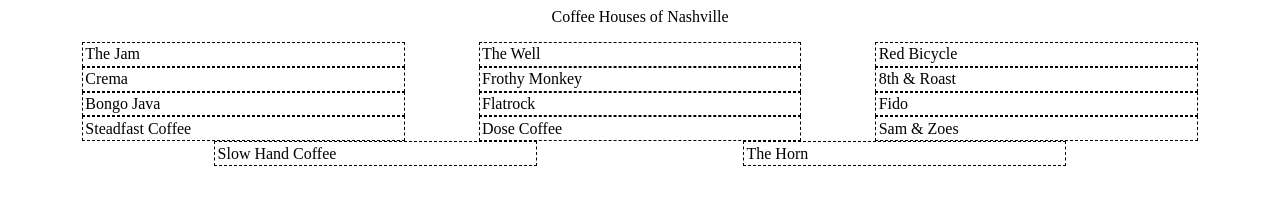
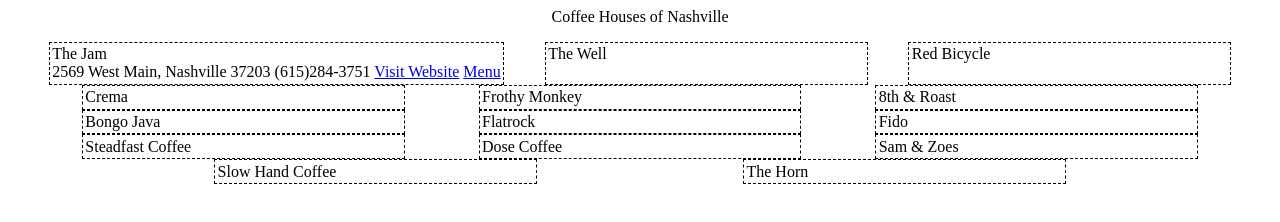
Before and after one commit to Thomas88s/CoffeeChallenge, a plain HTML site: page index.html in a window 1280 px wide. Drawn offline with Linux system fonts and the light colour scheme.

Commit message:
first commit

```diff
--- a/index.html
+++ b/index.html
@@ -11,8 +11,20 @@
     <p>
 
     </p>
-<section class="list">
-  <article class="shop">The Jam</article>
+<section class="group">
+  <section class="list">
+    <article class="shop">The Jam
+      <div class="details">
+        <a class="address">2569 West Main, Nashville 37203</a>
+        <a class="phoneNumber">(615)284-3751</a>
+        <a class="websitelink"><a href="html">Visit Website</a>
+        <a class="menuLink"><a href="https://image.zmenu.com/menupic/533750/f7643e4b-5cb6-465f-baa2-dd0dab4b7286.jpg">Menu</a>
+      </div>
+    </article>
+  </section>
+
+
+
   <article class="shop">The Well</article>
   <article class="shop">Red Bicycle</article>
   <article class="shop">Crema</article>
--- a/styles/main.css
+++ b/styles/main.css
@@ -3,16 +3,17 @@
 
 }
 
-.list {
+.group {
 display: flex;
 flex-wrap: wrap;
 justify-content:space-evenly;
 text-align: center;
 }
-   .shop {
-    flex-basis: 25%;
+ .shop {
+text-align: ;
+flex-basis: 25%;
 border: 1px dashed;
 padding: .15em;
 margin: 0em;
 text-align: left;
-}
+   }
```
